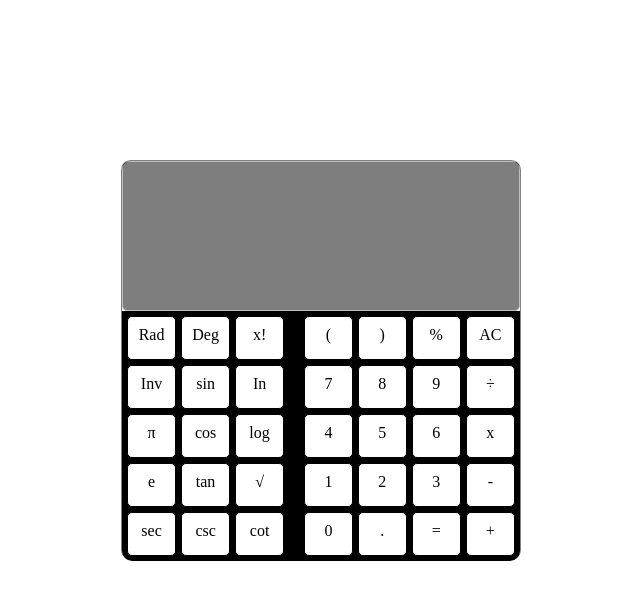
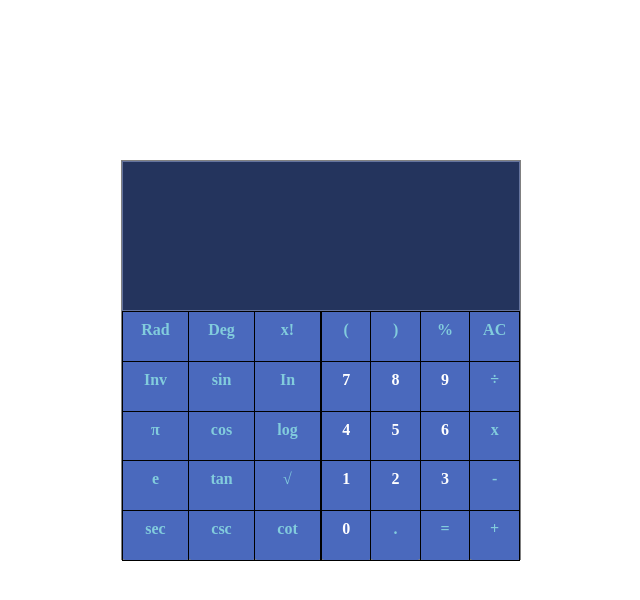
Before and after one commit to InwooLeeme/Engineering-Calculator, a plain HTML site: page index.html in a window 1280 px wide. Shown: the whole page, without its empty margins (319-959 px from the left). Drawn offline with Linux system fonts and the light colour scheme.

Commit message:
Change CSS Design
Changed CSS Design.
remove border radius and border space each table cells.
Change the color of things that are not numbers to navy.
Change the number to white.

```diff
--- a/css/main.css
+++ b/css/main.css
@@ -10,17 +10,16 @@ body {
   width: 400px;
   height: 400px;
   border: 1px solid gray;
-  border-radius: 10px;
+  background-color: #4a69bd;
 }
 
 #display {
   width: 398px;
   height: 150px;
-  border-radius: 5px;
   opacity: 0.5;
   background-color: black;
   z-index: 2;
   border: 1px solid gray;
-  color: whitesmoke;
-  font-size: 30px;
+  color: white;
+  font-size: 40px;
 }
--- a/css/table.css
+++ b/css/table.css
@@ -6,10 +6,8 @@
   justify-content: center;
   position: relative;
   top: 0px;
-  background-color: black;
-  border-radius: 0px 0px 10px 10px;
 }
-
+/*
 .buttons .first-table {
   margin-right: 5px;
 }
@@ -17,10 +15,13 @@
 .buttons .second-table {
   margin-left: 5px;
 }
-
+ */
 table {
-  border-collapse: separate;
-  border-spacing: 5px;
+  /* border-collapse: separate;
+  border-spacing: 5px; */
+  width: 100%;
+  height: 250px;
+  border-radius: 0px 0px 10px 10px;
 }
 
 table td {
@@ -31,6 +32,11 @@ table td {
   border-collapse: separate;
   border: 1px solid black;
   text-align: center;
-  color: black;
-  background-color: white;
+  color: white;
+  background-color: #4a69bd;
+  font-weight: 600;
 }
+
+table td:not(.whiteColor) {
+  color: #82ccdd;
+}
--- a/index.html
+++ b/index.html
@@ -47,25 +47,25 @@
                       <td onclick="backSpace()">AC</td>
                   </tr>
                   <tr>
-                      <td onclick="getValue(7)">7</td>
-                      <td onclick="getValue(8)">8</td>
-                      <td onclick="getValue(9)">9</td>
-                      <td onclick="getValue('/')">÷</td>
+                      <td class="whiteColor" onclick="getValue(7)">7</td>
+                      <td class="whiteColor" onclick="getValue(8)">8</td>
+                      <td class="whiteColor" onclick="getValue(9)">9</td>
+                      <td onclick="getValue('÷')">÷</td>
                   </tr>
                   <tr>
-                      <td onclick="getValue(4)">4</td>
-                      <td onclick="getValue(5)">5</td>
-                      <td onclick="getValue(6)">6</td>
+                      <td class="whiteColor" onclick="getValue(4)">4</td>
+                      <td class="whiteColor" onclick="getValue(5)">5</td>
+                      <td class="whiteColor" onclick="getValue(6)">6</td>
                       <td onclick="getValue('x')">x</td>
                   </tr>
                   <tr>
-                      <td onclick="getValue(1)">1</td>
-                      <td onclick="getValue(2)">2</td>
-                      <td onclick="getValue(3)">3</td>
+                      <td class="whiteColor" onclick="getValue(1)">1</td>
+                      <td class="whiteColor" onclick="getValue(2)">2</td>
+                      <td class="whiteColor" onclick="getValue(3)">3</td>
                       <td onclick="getValue('-')">-</td>
                   </tr>
                   <tr>
-                      <td onclick="getValue(0)">0</td>
+                      <td class="whiteColor" onclick="getValue(0)">0</td>
                       <td onclick="getValue('.')">.</td>
                       <td onclick="">=</td>
                       <td onclick="getValue('+')">+</td>
```
